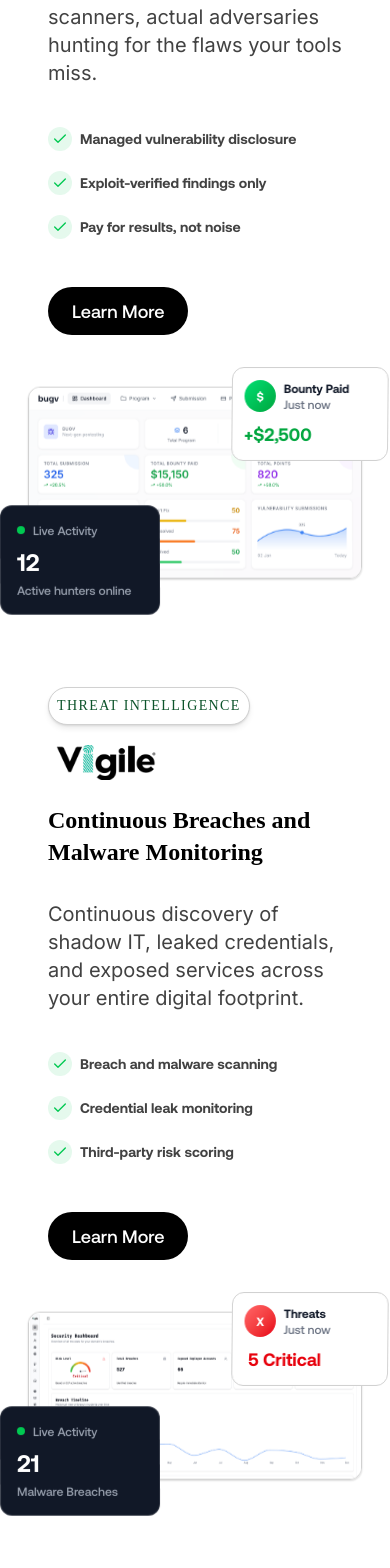
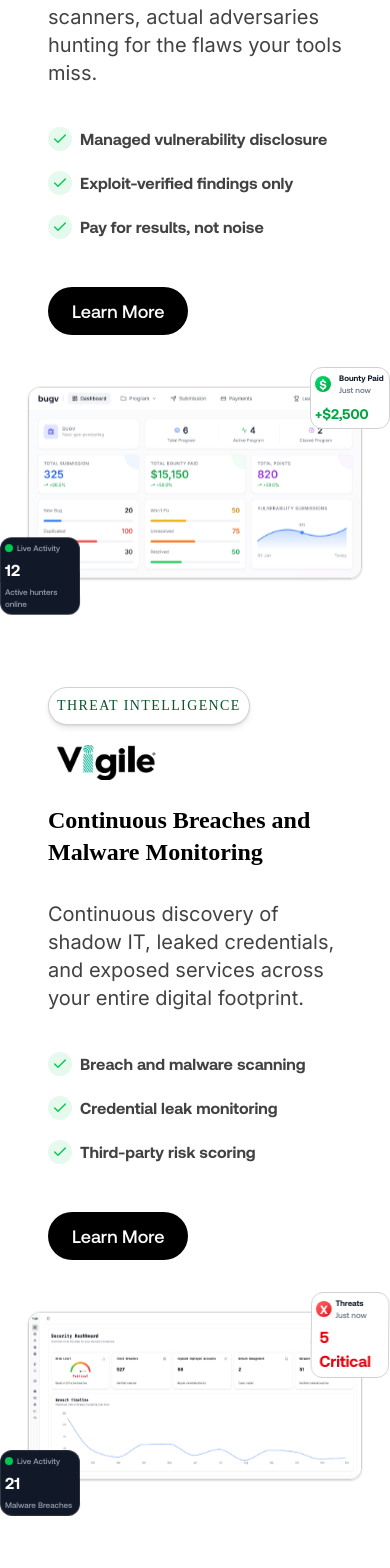
Before and after one commit to JivanKadel/cynicalsite, a Next.js app: page / in a window 390 px wide. Shown: the part 1660-3228 px from the top of the page. Built offline with nearby package versions, Linux system fonts and the light colour scheme; what @bprogress/next would draw is missing.

Commit message:
fix(responsive): Products section made responsive

```diff
--- a/components/home/Products.tsx
+++ b/components/home/Products.tsx
@@ -266,7 +266,7 @@ const Products = () => {
                     {products[0].features.map((feature) => (
                       <li
                         key={feature}
-                        className="flex items-center gap-2 mb-2 text-muted-foreground font-bold text-sm"
+                        className="flex items-center gap-2 mb-2 text-muted-foreground font-bold"
                       >
                         <span className="w-6 h-6 rounded-full bg-green-500/10 flex items-center justify-center">
                           <Check className="h-4 w-4 text-green-500" />
@@ -296,42 +296,40 @@ const Products = () => {
                     className="object-cover border rounded-xl w-full shadow-2xl group-hover:shadow-3xl transition-shadow duration-300 float-animation"
                   />
                   <div
-                    className="absolute -bottom-6 -left-6 w-40 animate-float-delayed preserve-3d"
+                    className="absolute -bottom-6 -left-6 w-20 sm:w-40 animate-float-delayed preserve-3d"
                     style={{ transform: "rotateY(-1.73deg) rotateX(-4.94deg)" }}
                   >
-                    <div className="bg-[#111827] rounded-xl p-4 border border-white/10 text-white">
-                      <div className="flex items-center gap-2 mb-2">
+                    <div className="bg-[#111827] rounded-xl p-1 sm:p-3 border border-white/10 text-white">
+                      <div className="flex items-center gap-1 sm:gap-2 mb-1 sm:mb-2">
                         <div className="w-2 h-2 rounded-full bg-green-500 pulse-ring relative"></div>
-                        <span className="text-xs text-gray-400">
+                        <span className="text-[8px] sm:text-xs text-gray-400">
                           Live Activity
                         </span>
                       </div>
-                      <div className="text-2xl font-bold mb-1">12</div>
-                      <div className="text-xs text-gray-400">
+                      <div className="text-base sm:text-2xl font-bold mb-1">
+                        12
+                      </div>
+                      <div className="text-[8px] sm:text-xs text-gray-400">
                         Active hunters online
                       </div>
                     </div>
                   </div>
-                  <div
-                    className="absolute -top-6 -right-6 w-40 animate-float-delayed preserve-3d"
-                    style={{
-                      animationDelay: "2s",
-                      transform: "rotateY(11.625deg) rotateX(-2.61deg)",
-                    }}
-                  >
-                    <div className="bg-[#ffffff] rounded-xl p-3 border">
+                  <div className="absolute -top-6 -right-6 w-20 sm:w-40">
+                    <div className="bg-[#ffffff] rounded-xl p-1 sm:p-3 border">
                       <div className="flex items-center gap-2 mb-2">
-                        <div className="w-8 h-8 rounded-full bg-linear-to-br from-green-400 to-green-600 flex items-center justify-center text-white text-xs font-bold">
+                        <div className="w-4 h-4 sm:w-8 sm:h-8 rounded-full bg-linear-to-br from-green-400 to-green-600 flex items-center justify-center text-white text-xs font-bold">
                           $
                         </div>
                         <div>
-                          <div className="text-xs font-semibold text-gray-900">
+                          <div className="text-[8px] sm:text-xs font-semibold text-gray-900">
                             Bounty Paid
                           </div>
-                          <div className="text-xs text-gray-500">Just now</div>
+                          <div className="text-[8px] sm:text-xs text-gray-500">
+                            Just now
+                          </div>
                         </div>
                       </div>
-                      <div className="text-lg font-bold text-green-600">
+                      <div className="text-sm sm:text-lg font-bold text-green-600">
                         +$2,500
                       </div>
                     </div>
@@ -393,7 +391,7 @@ const Products = () => {
                     {products[1].features.map((feature) => (
                       <li
                         key={feature}
-                        className="flex items-center gap-2 mb-2 text-muted-foreground font-bold text-sm"
+                        className="flex items-center gap-2 mb-2 text-muted-foreground font-bold"
                       >
                         <span className="w-6 h-6 rounded-full bg-green-500/10 flex items-center justify-center">
                           <Check className="h-4 w-4 text-green-500" />
@@ -423,42 +421,46 @@ const Products = () => {
                     className="object-cover border rounded-xl w-full xl:scale-105 shadow-2xl group-hover:shadow-3xl transition-shadow duration-300 float-animation"
                   />
                   <div
-                    className="absolute -bottom-6 -left-6 w-40 animate-float-delayed preserve-3d"
+                    className="absolute -bottom-6 -left-6 w-20 sm:w-40 animate-float-delayed preserve-3d"
                     style={{ transform: "rotateY(-1.73deg) rotateX(-4.94deg)" }}
                   >
-                    <div className="bg-[#111827] rounded-xl p-4 border border-white/10 text-white">
-                      <div className="flex items-center gap-2 mb-2">
+                    <div className="bg-[#111827] rounded-xl p-1 sm:p-3 border border-white/10 text-white">
+                      <div className="flex items-center gap-1 sm:gap-2 mb-1 sm:mb-2">
                         <div className="w-2 h-2 rounded-full bg-green-500 pulse-ring relative"></div>
-                        <span className="text-xs text-gray-400">
+                        <span className="text-[8px] sm:text-xs text-gray-400">
                           Live Activity
                         </span>
                       </div>
-                      <div className="text-2xl font-bold mb-1">21</div>
-                      <div className="text-xs text-gray-400">
+                      <div className="text-base sm:text-2xl font-bold mb-1">
+                        21
+                      </div>
+                      <div className="text-[8px] sm:text-xs text-gray-400">
                         Malware Breaches
                       </div>
                     </div>
                   </div>
                   <div
-                    className="absolute -top-6 -right-6 w-40 animate-float-delayed preserve-3d"
+                    className="absolute -top-6 -right-6 w-20 sm:w-40 animate-float-delayed preserve-3d"
                     style={{
                       animationDelay: "2s",
                       transform: "rotateY(11.625deg) rotateX(-2.61deg)",
                     }}
                   >
-                    <div className="bg-[#ffffff] rounded-xl p-3 border">
-                      <div className="flex items-center gap-2 mb-2">
-                        <div className="w-8 h-8 rounded-full bg-linear-to-br from-red-400 to-red-600 flex items-center justify-center text-white text-xs font-bold">
+                    <div className="bg-[#ffffff] rounded-xl p-1 sm:p-3 border">
+                      <div className="flex items-center gap-1 sm:gap-2 mb-1 sm:mb-2">
+                        <div className="w-4 h-4 sm:w-8 sm:h-8 rounded-full bg-linear-to-br from-red-400 to-red-600 flex items-center justify-center text-white text-xs font-bold">
                           X
                         </div>
                         <div>
-                          <div className="text-xs font-semibold text-gray-900">
+                          <div className="text-[8px] sm:text-xs font-semibold text-gray-900">
                             Threats
                           </div>
-                          <div className="text-xs text-gray-500">Just now</div>
+                          <div className="text-[8px] sm:text-xs text-gray-500">
+                            Just now
+                          </div>
                         </div>
                       </div>
-                      <div className="ml-1 text-lg font-bold text-red-600">
+                      <div className="ml-1 text-base sm:text-2xl font-bold text-red-600">
                         5 Critical
                       </div>
                     </div>
```
